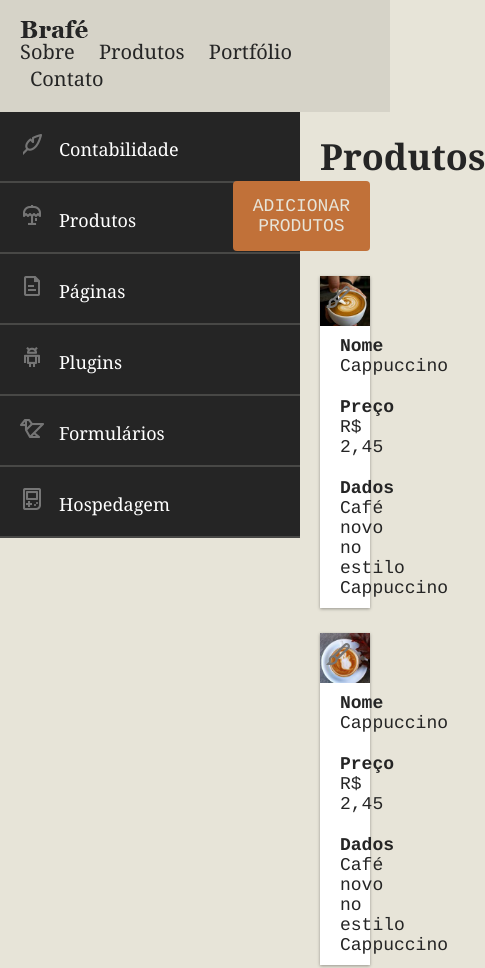
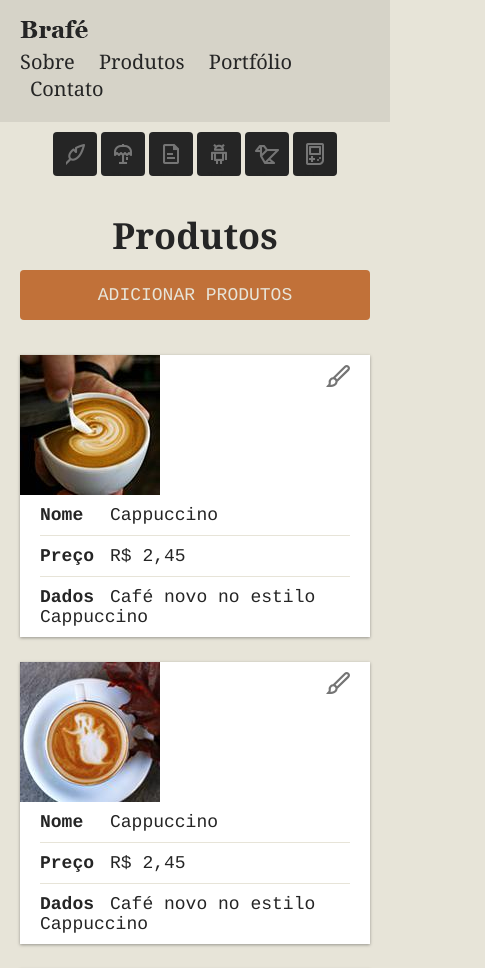
Before and after one commit to MkRodrigues/curso-css-avancado, a plain HTML site: page Brafe-Puro/Brafe-3/index.html in a window 390 px wide. Shown: the top 968 px of the page, 485 px wide, since content can reach past the window. Drawn offline with Linux system fonts and the light colour scheme.

Commit message:
Brafe3 - Css Puro - Finalizado

```diff
--- a/Brafe-Puro/Brafe-3/css/estilo.css
+++ b/Brafe-Puro/Brafe-3/css/estilo.css
@@ -25,7 +25,7 @@ img {
 }
 
 a {
-    text-decoration: none !important;
+    text-decoration: none;
 }
 
 /* ---------->>> HEADER<<<-----------*/
@@ -63,12 +63,33 @@ a {
     padding-left: 0;
 }
 
+@media (max-width: 739px) {
+    .header-logo {
+        float: none;
+    }
+
+    .header-menu ul {
+        float: none;
+        margin-top: 10px;
+    }
+}
+
 /* ---------->>>  MAIN<<<-----------*/
 
-.main-container::before, .main-container::after {
+/* .main-container::before, .main-container::after {
     content: ' ';
     display: table;
     clear: both;
+}  */
+
+.main-container {
+    display: flex;
+}
+
+@media (max-width: 739px) {
+    .main-container {
+        flex-direction: column;
+    }
 }
 
 /* ---------->>>  SIDE-NAV<<<-----------*/
@@ -76,7 +97,7 @@ a {
 .side-nav {
     width: 300px;
     background: #252525;
-    float: left;
+    /* float: left; */
 }
 
 .side-nav li a {
@@ -85,7 +106,6 @@ a {
     border-bottom: 2px solid #484846;
     font-size: 1.125em;
     padding: 20px;
-    text-decoration: none !important;
 }
 
 .side-nav li a::before {
@@ -123,12 +143,47 @@ a {
     background-position: 0 -120px;
 }
 
+@media (min-width: 740px) and (max-width: 980px) {
+    .side-nav {
+        width: 200px;
+    }
+}
+
+@media (max-width: 739px) {
+    .side-nav {
+        margin: 20px 0 0 20px;
+        background: none;
+        width: auto;
+    }
+
+    .side-nav li {
+        display: inline-block;
+    }
+
+    .side-nav li a::before {
+        display: block;
+        margin: 0;
+        top: 0;
+    }
+
+    .side-nav li a {
+        width: 44px;
+        height: 44px;
+        overflow: hidden;
+        padding: 10px;
+        border: none;
+        color: #252525;
+        border-radius: 4px;
+        background: #252525;
+    }
+}
+
 /* ---------->>> PRODUTOS<<<-----------*/
 
 .produtos {
-    float: left;
+    /* float: left; */
     width: calc(100% - 300px);
-    margin: 0 auto;
+    margin: 0;
     padding: 20px;
     max-width: 960px;
 }
@@ -210,3 +265,50 @@ a {
     width: 70px;
     display: inline-block;
 }
+
+@media (min-width: 740px) and (max-width: 980px) {
+    .produtos {
+        width: calc(100% - 200px);
+    }
+}
+
+@media (max-width: 739px) {
+    .side-nav {
+        margin: 10px auto;
+    }
+
+    .produtos {
+        width: 100%;
+    }
+
+    .produtos h1 {
+        text-align: center;
+        margin: 0 auto;
+        float: none;
+    }
+
+    .adicionar-produtos {
+        float: none;
+        display: block;
+        margin: 10px auto;
+    }
+
+    .produtos-item img {
+        float: none;
+    }
+
+    .produtos-item ul {
+        float: none;
+        width: 100%;
+    }
+}
+
+/* ---------->>>  FOOTER<<<-----------*/
+
+.footer {
+    background: #d6d3c8;
+    text-align: center;
+    padding: 60px 0;
+    font-size: 1.125em;
+    line-height: 1.4em;
+}
--- a/Brafe-Puro/Brafe-3/index.html
+++ b/Brafe-Puro/Brafe-3/index.html
@@ -24,14 +24,14 @@
 
     <main class="main-container">
         <nav class="side-nav">
-            <u>
+            <ul>
                 <li><a class="nav-contabilidade" href="#">Contabilidade</a></li>
                 <li><a class="nav-produtos" href="#">Produtos</a></li>
                 <li><a class="nav-paginas" href="#">Páginas</a></li>
                 <li><a class="nav-plugins" href="#">Plugins</a></li>
                 <li><a class="nav-form" href="#">Formulários</a></li>
                 <li><a class="nav-hospedagem" href="#">Hospedagem</a></li>
-            </u>
+            </ul>
         </nav>
 
         <section class="produtos">
@@ -81,7 +81,7 @@
         </section>
     </main>
 
-    <footer>
+    <footer class="footer">
         <p>Este é um projeto da Origamid.</p>
         <p>Curso de Css Avancçado </p>
     </footer>
```
